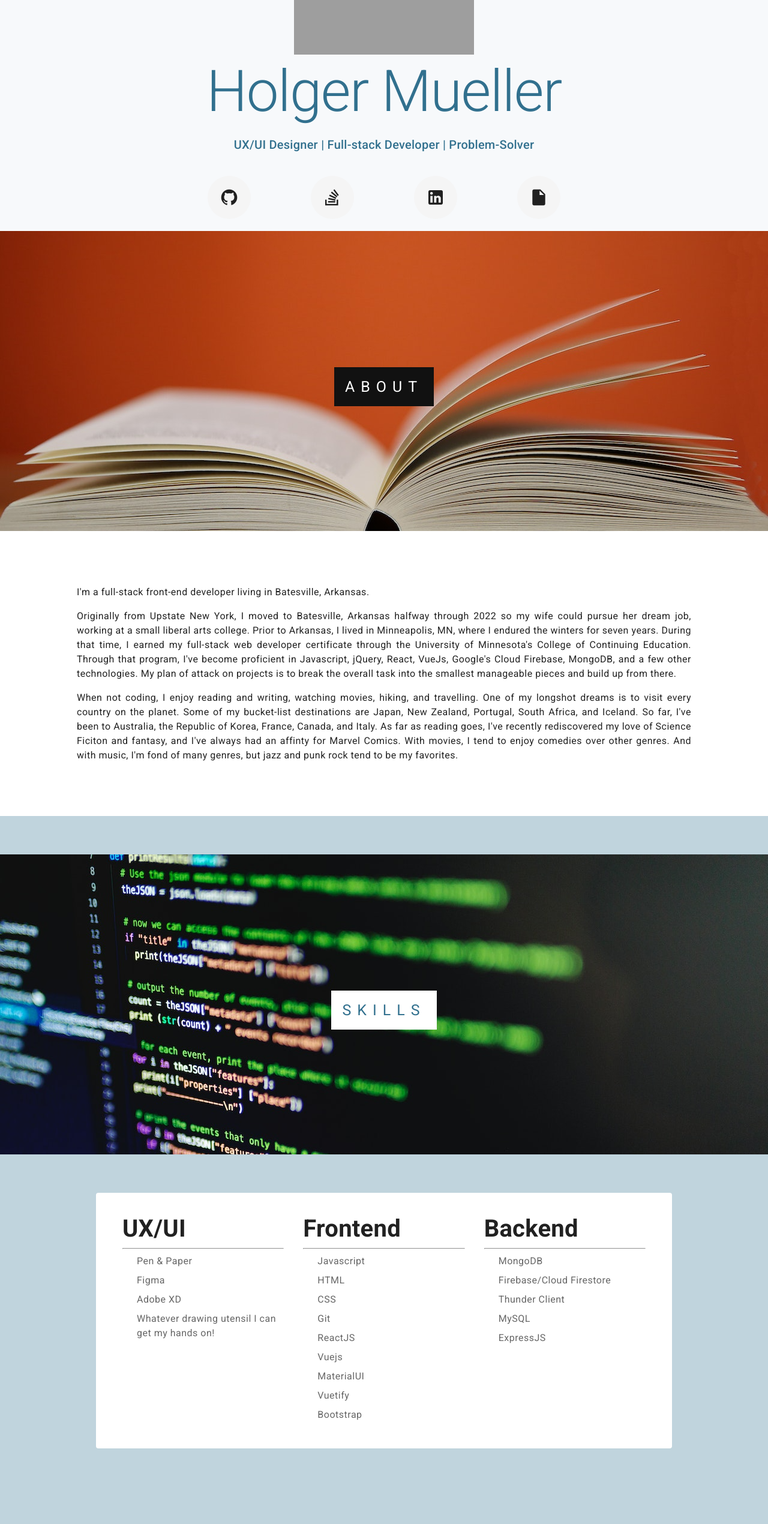
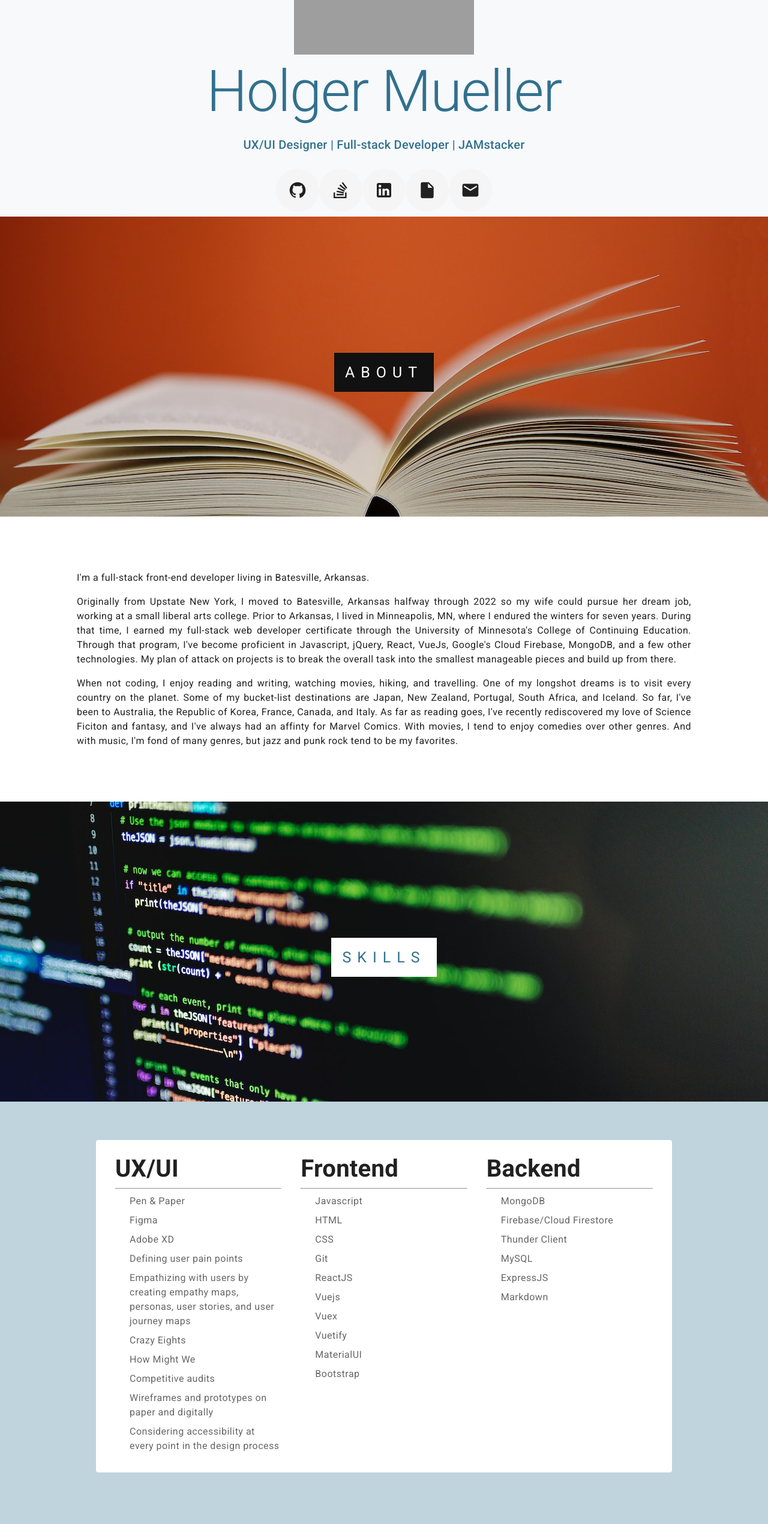
Before and after one commit to Holgermueller/test-app, a Vue app: page / in a window 1280 px wide. Shown: the part 234-2774 px from the top of the page at 60% size. Built offline with nearby package versions, Linux system fonts and the light colour scheme; grey boxes are pictures that could not be loaded.

Commit message:
updated skills and such

```diff
--- a/src/App.vue
+++ b/src/App.vue
@@ -8,7 +8,7 @@
       <v-spacer></v-spacer>
 
       <div v-for="(section, index) in sections" :key="index">
-        <v-btn :id="index" :href="section.link" text block>
+        <v-btn :id="index" :href="section.link" text>
           <span class="mr-2"> {{ section.title }}</span>
         </v-btn>
       </div>
--- a/src/components/Banner.vue
+++ b/src/components/Banner.vue
@@ -14,13 +14,11 @@
 
         <div class="name display-4">Holger Mueller</div>
         <div class="description title">
-          UX/UI Designer | Full-stack Developer | Problem-Solver
+          UX/UI Designer | Full-stack Developer | JAMstacker
         </div>
       </v-card-text>
       <v-card-actions class="links">
-        <v-container>
-          <v-row>
-            <v-col v-for="(link, index) in links" :key="index">
+        <div class="social-links" v-for="(link, index) in links" :key="index">
           <v-btn
             :href="link.link"
             target="_blank"
@@ -31,9 +29,7 @@
           >
             <v-icon>{{ link.icon }}</v-icon>
           </v-btn>
-            </v-col>
-          </v-row>
-        </v-container>
+        </div>
       </v-card-actions>
     </v-card>
   </div>
@@ -65,6 +61,11 @@ export default {
         link: "https://holgermueller.github.io/Resume/",
         icon: "mdi mdi-file",
       },
+      {
+        name: "Email",
+        link: "mailto:9jholger@gmail.com",
+        icon: "mdi mdi-email",
+      },
     ],
   }),
 };
@@ -91,8 +92,14 @@ export default {
 .subheader {
   padding: 1%;
 }
+.social-links {
+  display: flex;
+  justify-content: space-between;
+  column-gap: 0.5rem;
+  flex-wrap: wrap;
+}
 .links {
-  width: 55%;
+  width: max-content;
   margin-left: auto;
   margin-right: auto;
 }
--- a/src/components/Education.vue
+++ b/src/components/Education.vue
@@ -30,6 +30,7 @@ export default {
 
   data: () => ({
     education: [
+      { school: "Google", program: "UX Design Certificate" },
       {
         school: "freeCodeCamp",
         program: "Javascript Algorithms and Data Structures",
--- a/src/components/Skills.vue
+++ b/src/components/Skills.vue
@@ -9,9 +9,9 @@
     <div class="skills-section">
       <v-card class="skills-card" elevation="0">
         <v-card-text>
-          <v-container>
-            <v-row no-gutters>
-              <v-col>
+          <v-container fluid>
+            <v-layout row wrap>
+              <v-flex xs12 sm12 md6 lg4 xl4>
                 <v-card elevation="0">
                   <v-card-title>
                     <h1>UX/UI</h1>
@@ -24,9 +24,9 @@
                       </li>
                     </ul>
                   </v-card-text>
-                </v-card>
-              </v-col>
-              <v-col>
+                </v-card></v-flex
+              >
+              <v-flex xs12 sm12 md6 lg4 xl4>
                 <v-card elevation="0">
                   <v-card-title>
                     <h1>Frontend</h1>
@@ -40,8 +40,8 @@
                     </ul>
                   </v-card-text>
                 </v-card>
-              </v-col>
-              <v-col>
+              </v-flex>
+              <v-flex xs12 sm12 md6 lg4 xl4>
                 <v-card elevation="0">
                   <v-card-title>
                     <h1>Backend</h1>
@@ -56,8 +56,8 @@
                     </ul>
                   </v-card-text>
                 </v-card>
-              </v-col>
-            </v-row>
+              </v-flex>
+            </v-layout>
           </v-container>
         </v-card-text>
       </v-card>
@@ -73,7 +73,13 @@ export default {
       "Pen & Paper",
       "Figma",
       "Adobe XD",
-      "Whatever drawing utensil I can get my hands on!",
+      "Defining user pain points",
+      "Empathizing with users by creating empathy maps, personas, user stories, and user journey maps",
+      "Crazy Eights",
+      "How Might We",
+      "Competitive audits",
+      "Wireframes and prototypes on paper and digitally",
+      "Considering accessibility at every point in the design process",
     ],
     frontendItems: [
       "Javascript",
@@ -82,8 +88,9 @@ export default {
       "Git",
       "ReactJS",
       "Vuejs",
+      "Vuex",
+      "Vuetify",
       "MaterialUI",
-      "Vuetify",
       "Bootstrap",
     ],
     backendItems: [
@@ -92,6 +99,7 @@ export default {
       "Thunder Client",
       "MySQL",
       "ExpressJS",
+      "Markdown",
     ],
     devTools: ["VS Code", "Github", "Terminal"],
   }),
@@ -101,7 +109,7 @@ export default {
 <style scoped>
 #Skills {
   background-color: rgb(49, 112, 142, 0.3);
-  padding-block: 5%;
+  padding-bottom: 5%;
 }
 .image {
   /* Photo by Nemuel Sereti: https://www.pexels.com/photo/programming-language-on-a-screen-6424586/ via Pexels */
```
Lines whose indentation alone changed are shown as unchanged.
